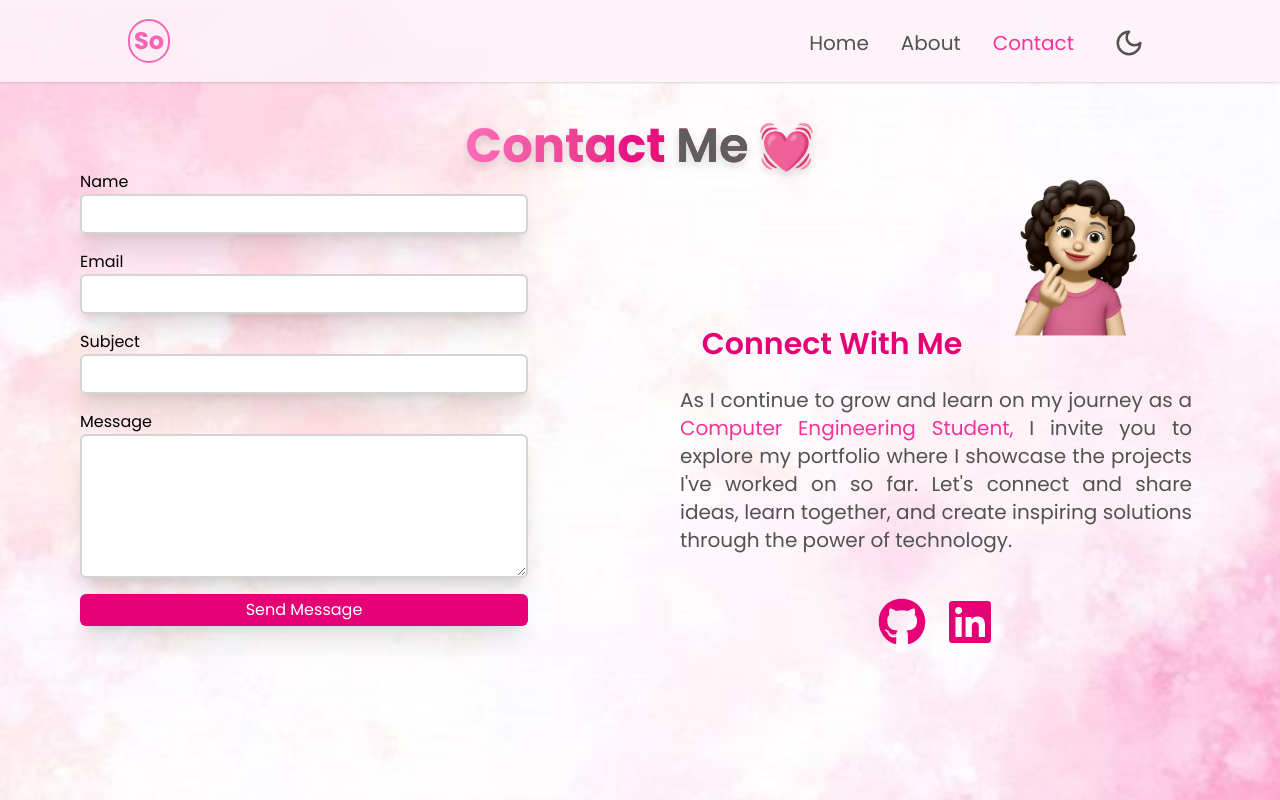
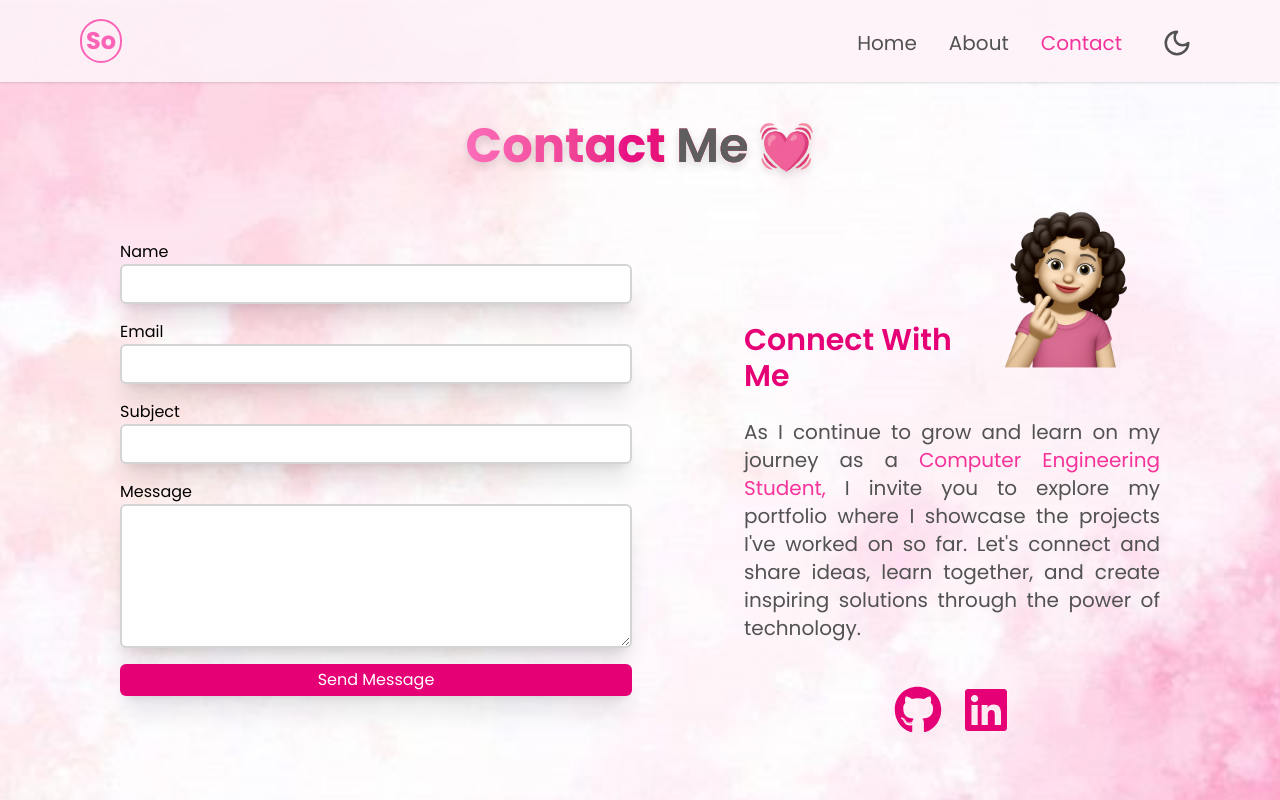
Before and after one commit to silaozturkk/my-portfolio, a Next.js app: page /contact in a window 1280 px wide. Shown: the top 800 px of the page. Built offline with nearby package versions, Linux system fonts and the light colour scheme.

Commit message:
Contact me form updated

```diff
--- a/app/contact/page.jsx
+++ b/app/contact/page.jsx
@@ -4,32 +4,32 @@ import { FaLinkedin } from "react-icons/fa";
 const Education = () => {
     return (
         <div className="flex flex-col w-full min-h-screen">
-            <div className="flex items-center justify-center text-4xl md:text-5xl pt-4 md:pt-10">
+            <div className="flex items-center justify-center text-4xl md:text-5xl pt-4 md:pt-10 ">
                 <h1 className="bg-gradient-to-r from-pink-400 via-pink-600 to-red-600 bg-clip-text text-transparent animate-fade-loop drop-shadow-lg font-bold">Contact <span className="text-neutral-600  dark:text-white font-semibold">Me</span><span className="text-pink-300 text-[45px]"> 💓</span></h1>
             </div>
-            <div className="flex items-start flex-col lg:flex-row w-full px-4 md:px-8 lg:px-20 dark:text-white">
-                <form action="https://formsubmit.co/ozturksila100@gmail.com" method="POST" className="flex flex-col gap-4 w-full lg:w-1/2 order-last lg:order-first lg:pr-8">
+            <div className="flex items-center flex-col lg:flex-row w-full px-4 md:px-8 lg:px-30 dark:text-white  pt-8">
+                <form action="https://formsubmit.co/ozturksila100@gmail.com" method="POST" className="flex flex-col gap-4 w-full lg:w-3/5 order-last lg:order-first  ">
                     <div className="flex flex-col">
                         <label>Name</label>
-                        <input type="text" name="name" required className="px-2 text-neutral-700 rounded-md bg-white shadow-xl w-full max-w-md h-10 border-neutral-300 border-2 hover:shadow-pink-100 dark:hover:shadow-none hover:border-pink-300"></input>
+                        <input type="text" name="name" required className="px-2 text-neutral-700 rounded-md bg-white shadow-xl w-full max-w-lg h-10 border-neutral-300 border-2 hover:shadow-pink-100 dark:hover:shadow-none hover:border-pink-300"></input>
                     </div>
                     <div className="flex flex-col">
                         <label>Email</label>
-                        <input type="email" name="email" required className="px-2 text-neutral-700 shadow-xl bg-white rounded-md w-full max-w-md h-10 border-neutral-300 border-2 hover:shadow-pink-100 dark:hover:shadow-none hover:border-pink-300"></input>
+                        <input type="email" name="email" required className="px-2 text-neutral-700 shadow-xl bg-white rounded-md w-full max-w-lg h-10 border-neutral-300 border-2 hover:shadow-pink-100 dark:hover:shadow-none hover:border-pink-300"></input>
                     </div>
                     <div className="flex flex-col">
                         <label>Subject</label>
-                        <input type="subject" name="subject" required className="px-2 text-neutral-700 shadow-xl bg-white rounded-md w-full max-w-md h-10 border-neutral-300 border-2 hover:shadow-pink-100 dark:hover:shadow-none hover:border-pink-300"></input>
+                        <input type="subject" name="subject" required className="px-2 text-neutral-700 shadow-xl bg-white rounded-md w-full max-w-lg h-10 border-neutral-300 border-2 hover:shadow-pink-100 dark:hover:shadow-none hover:border-pink-300"></input>
                     </div>
                     <div className="flex flex-col">
                         <label>Message</label>
-                        <textarea name="message" required rows="5" className="px-2 text-neutral-700 text-xl shadow-xl bg-white rounded-md w-full max-w-md border-neutral-300 border-2 hover:shadow-pink-100 dark:hover:shadow-none hover:border-pink-300"></textarea>
+                        <textarea name="message" required rows="5" className="px-2 text-neutral-700 text-xl shadow-xl bg-white rounded-md w-full max-w-lg border-neutral-300 border-2 hover:shadow-pink-100 dark:hover:shadow-none hover:border-pink-300"></textarea>
                     </div>
                     <div>
-                        <button className="h-8 w-full max-w-md shadow-xl rounded-md text-white bg-pink-600 hover:bg-pink-500 hover:shadow-pink-100 dark:hover:shadow-none transition-colors duration-300 mb-5">Send Message</button>
+                        <button className="h-8 w-full max-w-lg shadow-xl rounded-md text-white bg-pink-600 hover:bg-pink-500 hover:shadow-pink-100 dark:hover:shadow-none transition-colors duration-300 mb-5">Send Message</button>
                     </div>
                 </form>
-                <div className="flex flex-col items-center pt-8 lg:pt-0 lg:w-1/2 lg:pl-8">
+                <div className="flex flex-col items-center pt-8 lg:pt-0 lg:w-2/5">
                     <div className="flex flex-col lg:flex-row items-center lg:items-end gap-4">
                         <p className="text-3xl font-semibold text-pink-600 order-last lg:order-first">Connect With Me</p>
                         <img
--- a/components/Navbar.jsx
+++ b/components/Navbar.jsx
@@ -19,7 +19,7 @@ const Navbar = () => {
     }
 
     return (
-        <div className="shadow-sm sticky top-0 z-50 text-xl flex justify-between items-center px-4 md:px-8 lg:px-20 xl:px-32 py-4 bg-pink-50/90 dark:bg-[#2c1c1e]/85 w-full">
+        <div className="shadow-sm sticky top-0 z-50 text-xl flex justify-between items-center px-6 md:px-10 lg:px-16 xl:px-20 py-4 bg-pink-50/90 dark:bg-[#2c1c1e]/85 w-full">
             <div className="border-2 border-pink-400 rounded-full p-1 hover:bg-pink-500  transition-colors duration-300">
                 <Link href="/" className="text-pink-400 hover:text-pink-100 text-2xl font-bold">So</Link>
             </div>
```
